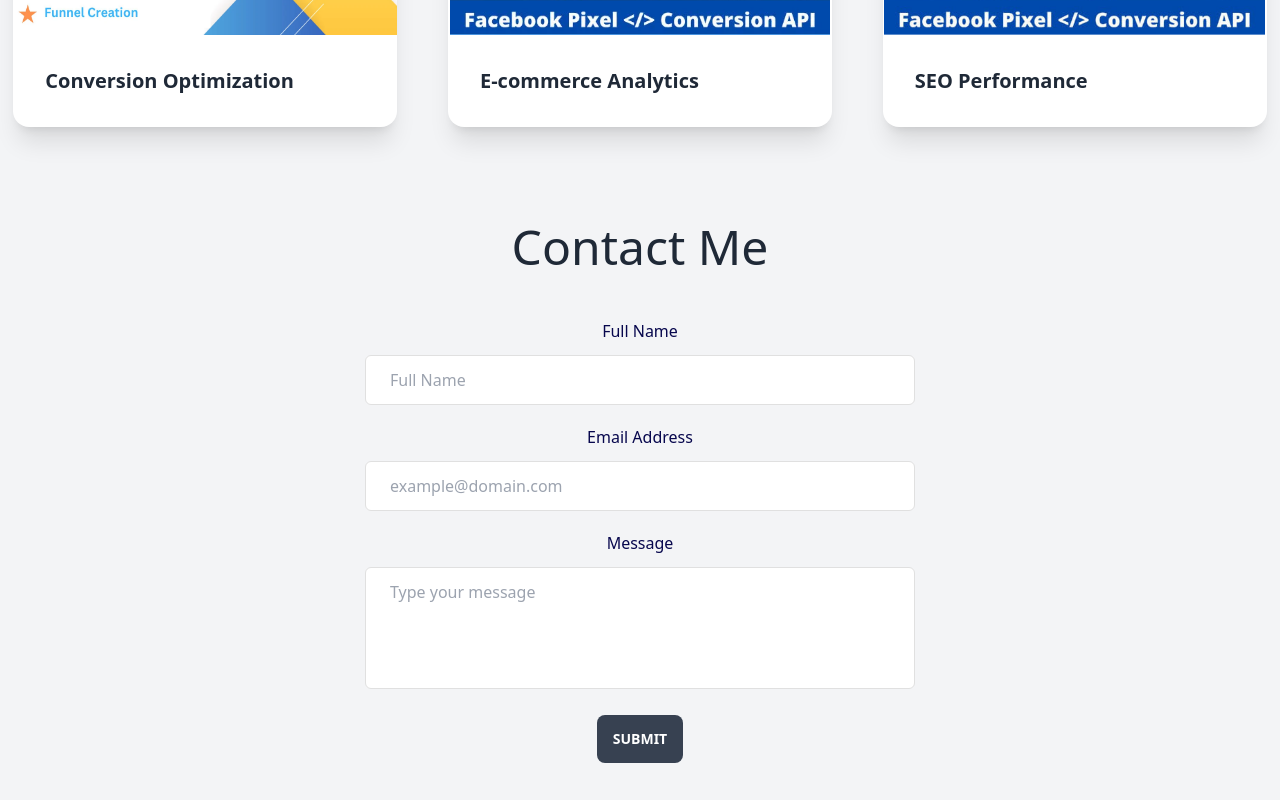
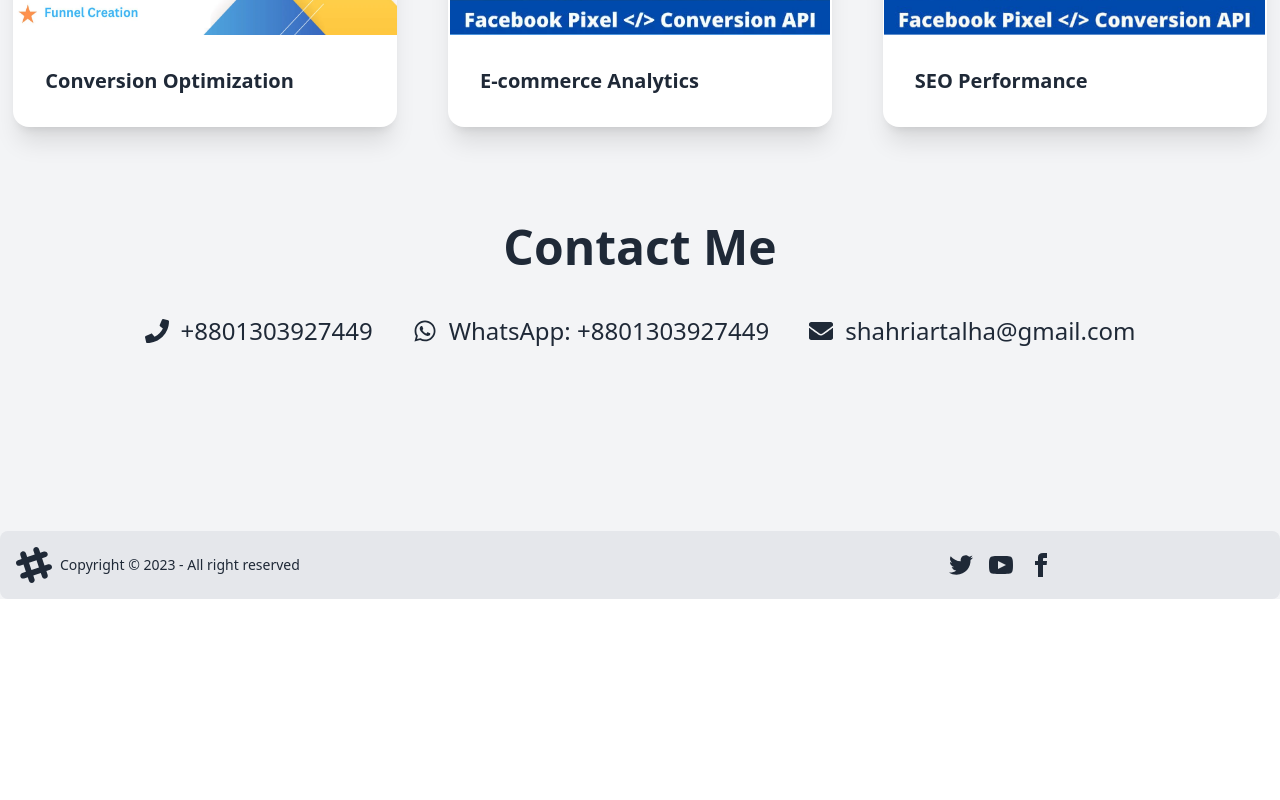
Before and after one commit to sadmanryanriad/talha-portfolio, a React (Vite) app: page / in a window 1280 px wide. Shown: the part 2580-3380 px from the top of the page. After the commit the page ends 3179 px from the top, so only its background shows below. Built offline with nearby package versions, Linux system fonts and the light colour scheme.

Commit message:
new contactSection added and contact form removed

```diff
--- /dev/null
+++ b/src/Components/Home/sections/Contact/ContactSection.jsx
@@ -0,0 +1,41 @@
+import { FaPhone, FaWhatsapp, FaEnvelope } from 'react-icons/fa';
+
+const ContactSection = () => {
+  return (
+    <div id="contact-me" className="bg-gray-100 dark:bg-gray-700 p-10 text-center pt-16 md:pt-24">
+      <h2 className="text-3xl md:text-5xl font-bold mb-6 text-center dark:text-gray-300">
+        Contact Me
+      </h2>
+      <div className="flex flex-col md:flex-row items-center justify-center p-5">
+        <div className="mx-5">
+          <a
+            href="tel:+8801303927449"
+            className="text-2xl dark:text-gray-300 hover:text-orange-400  dark:hover:text-orange-400 flex items-center mb-3"
+          >
+            <FaPhone className="mr-3" /> +8801303927449
+          </a>
+        </div>
+        <div className="mx-5">
+          <a
+            href="https://wa.me/8801303927449"
+            target="_blank"
+            rel="noopener noreferrer"
+            className="text-2xl dark:text-gray-300 hover:text-orange-400  dark:hover:text-orange-400  flex items-center mb-3"
+          >
+            <FaWhatsapp className="mr-3" /> WhatsApp: +8801303927449
+          </a>
+        </div>
+        <div className="mx-5">
+          <a
+            href="mailto:shahriartalha@gmail.com"
+            className="text-2xl dark:text-gray-300 hover:text-orange-400  dark:hover:text-orange-400  flex items-center mb-3"
+          >
+            <FaEnvelope className="mr-3" /> shahriartalha@gmail.com
+          </a>
+        </div>
+      </div>
+    </div>
+  );
+};
+
+export default ContactSection;
--- a/src/Components/pages/Home.jsx
+++ b/src/Components/pages/Home.jsx
@@ -5,7 +5,7 @@ import { BsArrowUpCircle } from "react-icons/bs";
 import SkillsAndTools from "../Home/sections/SkillsAndTools";
 import Services from "../Home/sections/Services/Services";
 import Footer from "../shared/Footer";
-import ContactMe from "../Home/sections/Contact/ContactMe";
+import ContactSection from "../Home/sections/Contact/ContactSection";
 
 const Home = () => {
   const { isScrollVisible, scrollToTop } = useScrollToTop(200);
@@ -16,7 +16,8 @@ const Home = () => {
       <AboutMe></AboutMe>
       <SkillsAndTools></SkillsAndTools>
       <Services></Services>
-      <ContactMe></ContactMe>
+      {/* <ContactMe></ContactMe> */}
+      <ContactSection></ContactSection>
       <Footer></Footer>
 
       {/* Render the scroll-to-top button when showScrollButton is true */}
```
